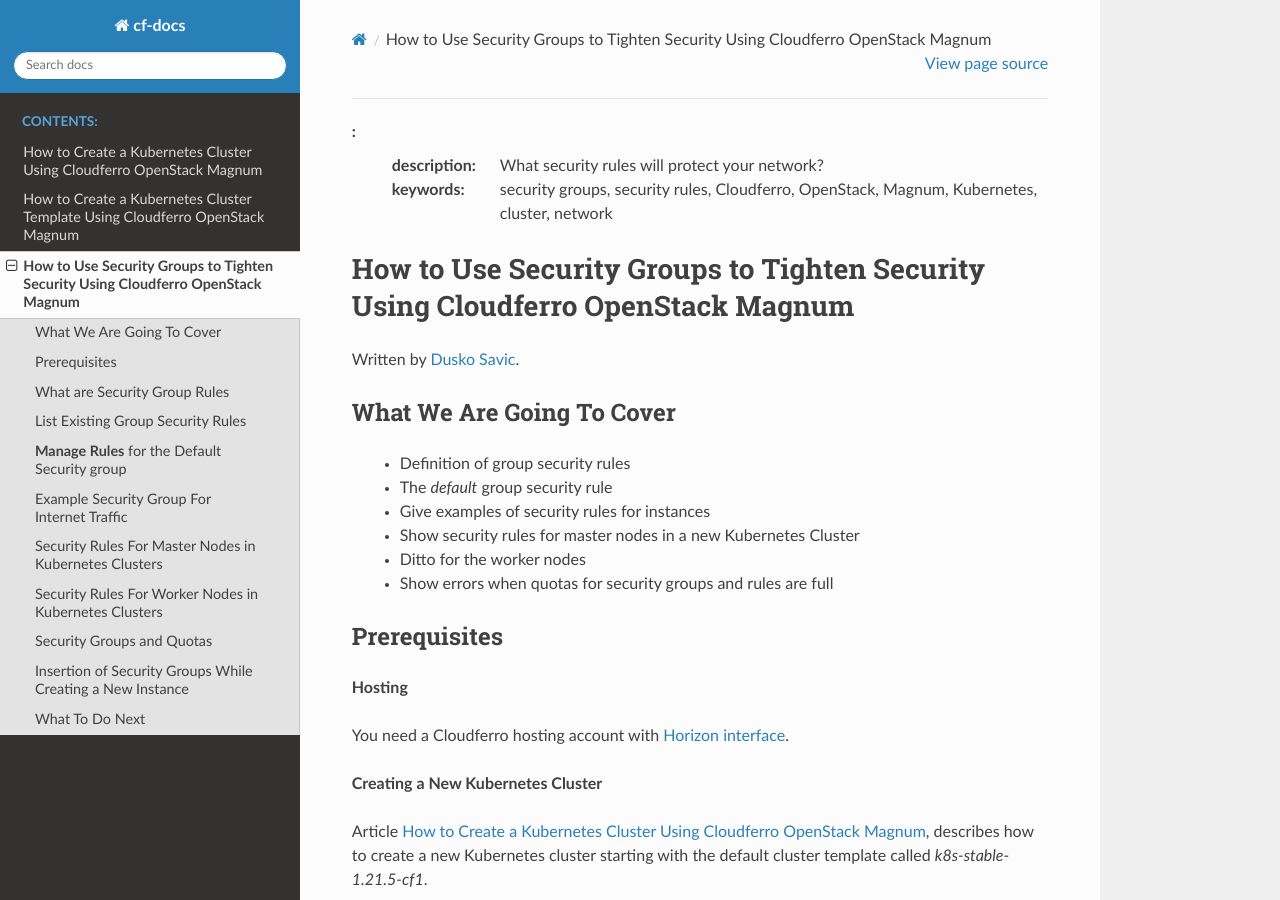
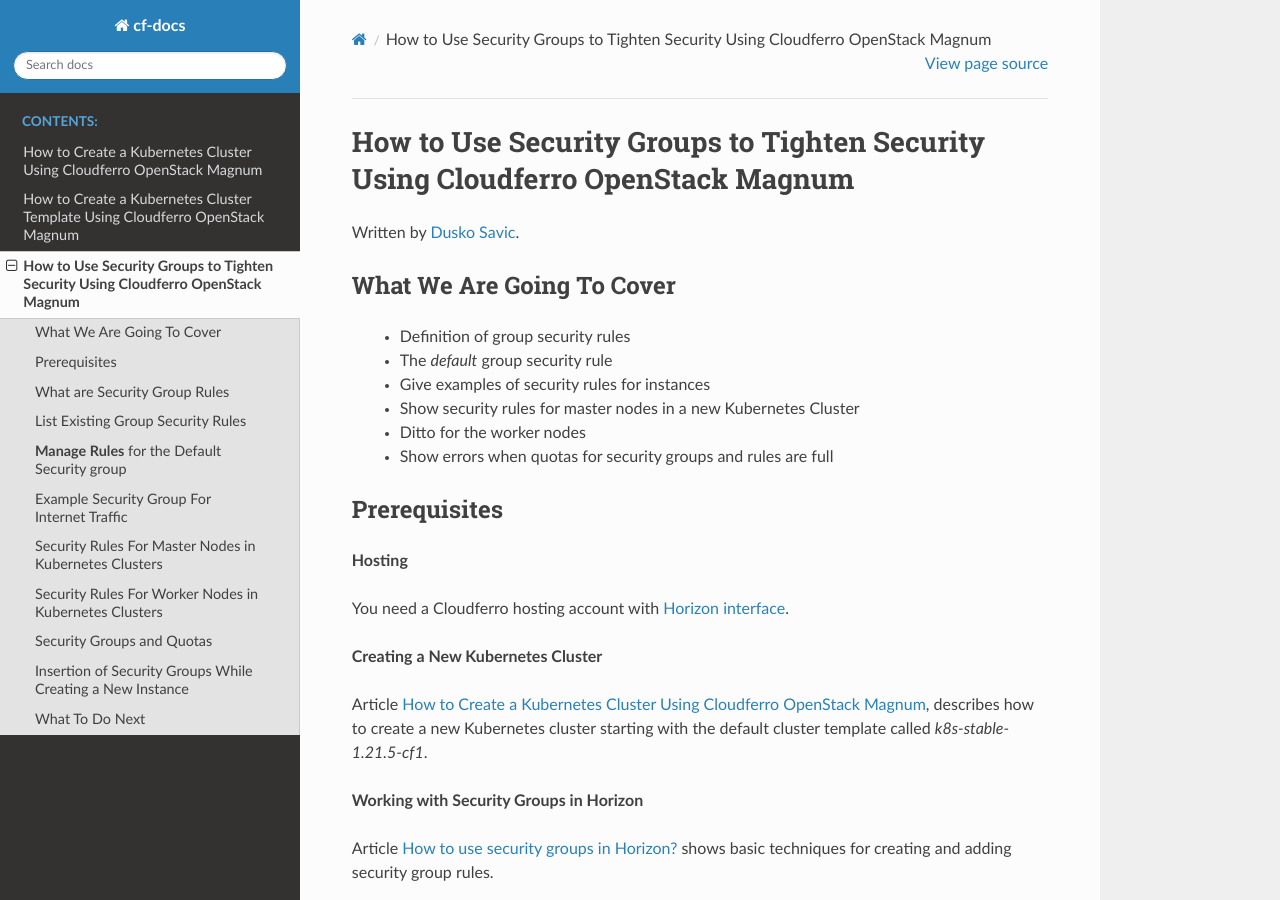
Before and after one commit to stachooo/kubernetes-doc, a Sphinx documentation site: the page built from source/article_14/index.rst, in a window 1280 px wide and 900 px high. Built offline with Sphinx 7.4.7 and the Read the Docs theme 2.0.0, drawn with Linux system fonts in a browser that asks for light colours; some of the changed lines change nothing that is shown; some of the changed text lies outside the part shown.

Commit message:
Add files via upload

```diff
--- a/source/article_14/index.rst
+++ b/source/article_14/index.rst
@@ -1,7 +1,7 @@
 .. Kubernetes documentation master file, created by
    sphinx-quickstart on Sat Dec  4 15:26:27 2021.
 
-:
+.. meta::
    :description: What security rules will protect your network?
    :keywords: security groups, security rules, Cloudferro, OpenStack, Magnum, Kubernetes, cluster, network
 
@@ -77,7 +77,7 @@
 
  * pings (ICMP protocol),
 
- * port 22 for FTP traffic,
+ * port 22 for SFTP traffic,
 
  * port 80 for HTTP traffic,
 
```
